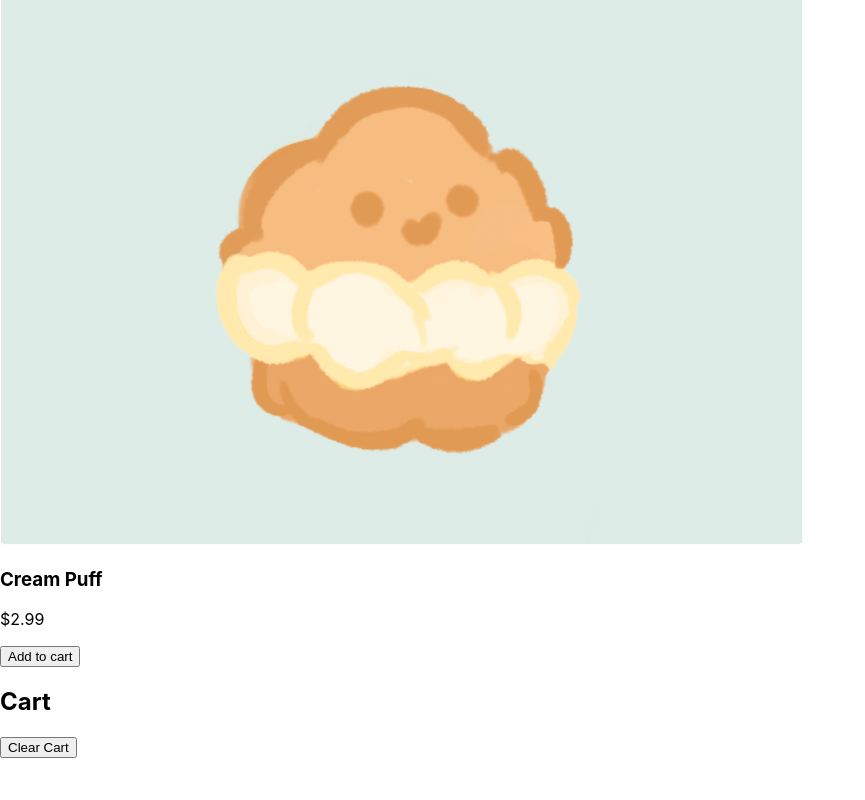
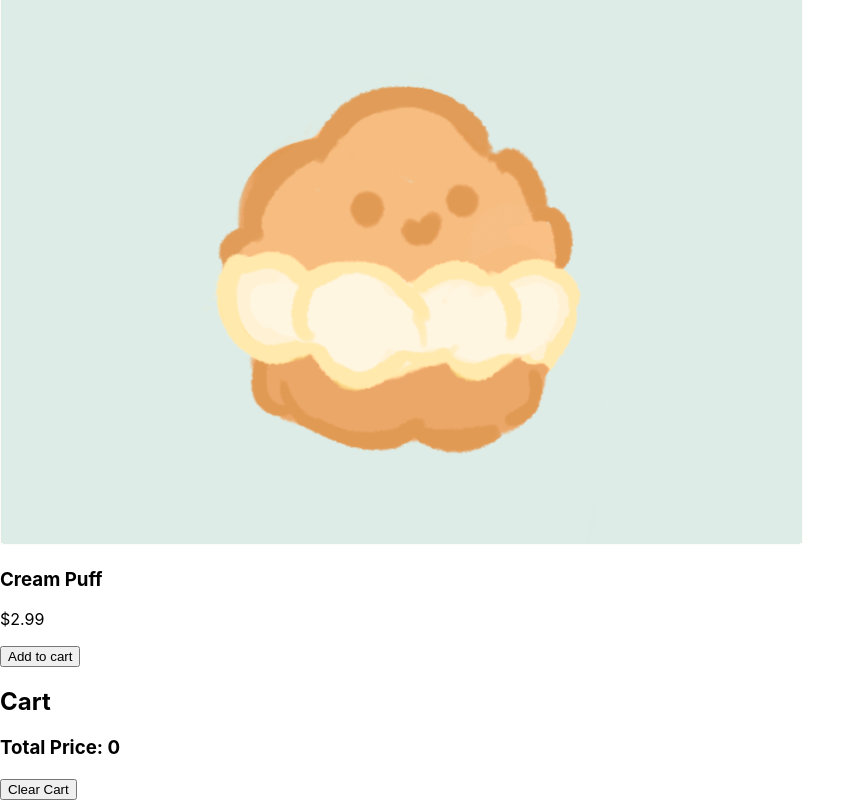
Before and after one commit to mithunramesh19/react-studio, a React (Create React App) app: page / in a window 1280 px wide. Shown: the part 11021-11821 px from the top of the page, without its empty margins (0-865 px from the left). Before the commit the page ends 11779 px from the top, so only its background shows below. Built offline with nearby package versions, Linux system fonts and the light colour scheme.

Commit message:
added total

```diff
--- a/src/App.js
+++ b/src/App.js
@@ -17,15 +17,19 @@ function App() {
   /* add your cart state code here */
   const arr = []
   const [cart, setCart] = useState(Array(bakeryData.length).fill(0));
-  function incrementCart(index){
+  const [cartTotal, setCartTotal] = useState(0);
+
+  function incrementCart(index, price){
       cart[index] = cart[index] + 1 || 1;
       setCart({...cart});
+      setCartTotal(cartTotal + price);
       console.log(cart)
 
   }
 
   function clearCart(){
       setCart(Array(bakeryData.length).fill(0));
+      setCartTotal(0);
   }
 
 
@@ -44,6 +48,8 @@ function App() {
           <CartItem item={item} quantity={cart[index]}/>
         ))}
 
+        <h3> Total Price: {cartTotal} </h3>
+
         <button onClick={() => clearCart()}> Clear Cart </button>
       </div>
     </div>
--- a/src/components/BakeryItem.js
+++ b/src/components/BakeryItem.js
@@ -5,7 +5,7 @@ export default function BakeryItem({item, index, onClick}){
         <img src={item.image} alt={item.name} />
         <h3>{item.name}</h3>
         <p>${item.price}</p>
-        <button onClick={() => onClick(index)}> Add to cart</button>
+        <button onClick={() => onClick(index, item.price)}> Add to cart</button>
         </div>
     );
 }
```
